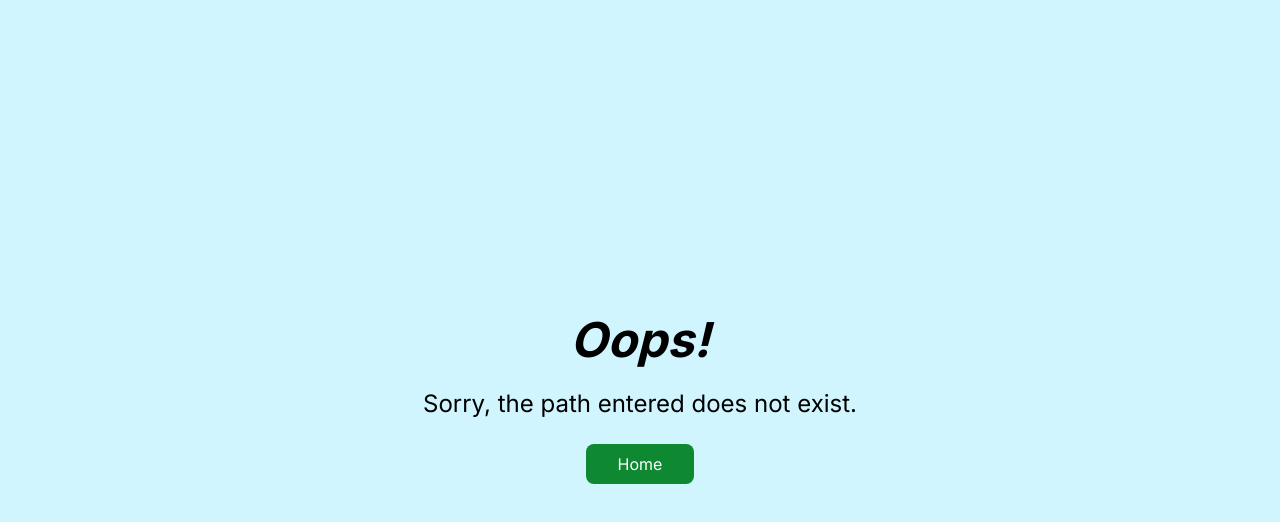
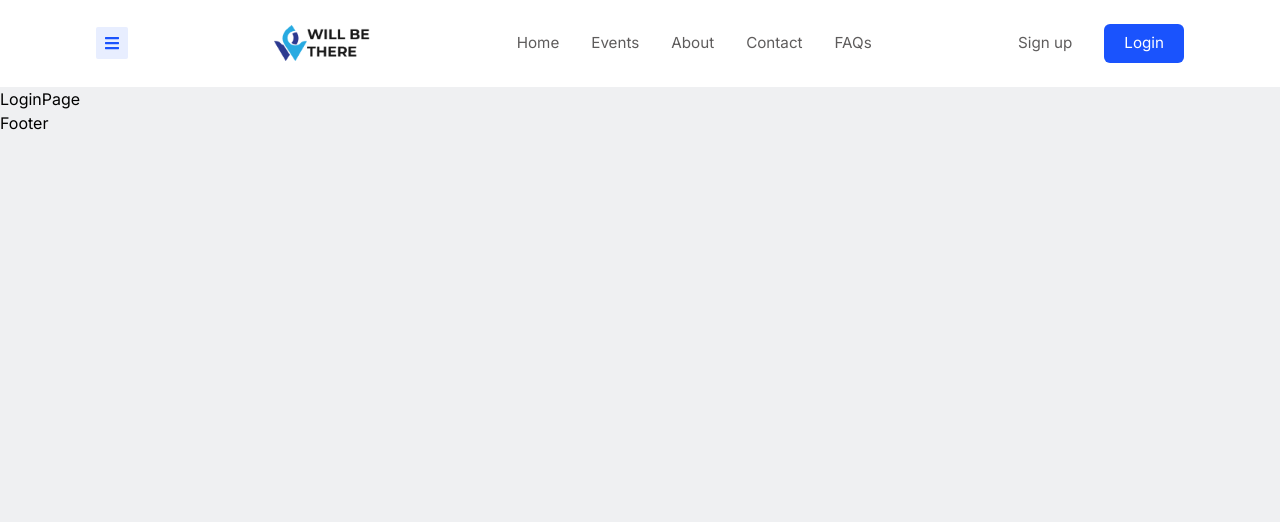
Before and after one commit to WILL-BE-THERE/WILL-BE-THERE, a React (Vite) app in the folder Frontend-React/: page /login in a window 1280 px wide. Shown: the top 522 px of the page. Built offline with nearby package versions, Linux system fonts and the light colour scheme.

Commit message:
added the navbar and the routing of the pagegs

```diff
--- /dev/null
+++ b/Frontend-React/src/components/Buttons/LoginButton.tsx
@@ -0,0 +1,13 @@
+import { Link } from 'react-router-dom';
+
+const LoginButton = () => {
+  return (
+    <Link
+      to='login'
+      className='px-5 py-2 bg-primary-100 text-white text-[0.95rem] rounded-md'
+    >
+      Login
+    </Link>
+  );
+};
+export default LoginButton;
--- /dev/null
+++ b/Frontend-React/src/components/Buttons/SignUpButton.tsx
@@ -0,0 +1,10 @@
+import { Link } from 'react-router-dom';
+
+const SignUpButton = () => {
+  return (
+    <Link to='signup' className='text-[0.95rem] text-neutral-200'>
+      Sign up
+    </Link>
+  );
+};
+export default SignUpButton;
--- /dev/null
+++ b/Frontend-React/src/components/NavLinks.tsx
@@ -0,0 +1,30 @@
+import { NavLink } from 'react-router-dom';
+
+const menuData = [
+  { title: 'Home', link: '/' },
+  { title: 'Events', link: 'events' },
+  { title: 'About', link: 'about' },
+  { title: 'Contact', link: 'contact' },
+  { title: 'FAQs', link: 'faqs' },
+];
+
+const NavLinks = () => {
+  return (
+    <ul className='flex items-center gap-8 text-[0.95rem]'>
+      {menuData.map((item, i) => (
+        <li>
+          <NavLink
+            to={item.link}
+            key={i}
+            className={`${(isActive: boolean) => {
+              return isActive ? 'active' : '';
+            }} text-neutral-200`}
+          >
+            {item.title}
+          </NavLink>
+        </li>
+      ))}
+    </ul>
+  );
+};
+export default NavLinks;
--- a/Frontend-React/src/components/Navbar.tsx
+++ b/Frontend-React/src/components/Navbar.tsx
@@ -1,4 +1,29 @@
+import logo from '../assets/logo.png';
+import SignUpButton from './Buttons/SignUpButton';
+import LoginButton from './Buttons/LoginButton';
+import NavLinks from './NavLinks';
+import { FaBars } from 'react-icons/fa';
+
 const Navbar = () => {
-  return <div>Navbar</div>;
+  return (
+    <nav className='bg-white py-6'>
+      <section className='w-[90%] flex items-center justify-between m-auto sm:w-[95%] lg:w-[85%]'>
+        <button
+          type='button'
+          className='bg-[#E8EEFF] p-2 rounded-sm border-none outline-none text-primary-100'
+        >
+          <FaBars />
+        </button>
+        <img src={logo} alt='Project Logo' className='w-24' />
+        <div className='hidden sm:block'>
+          <NavLinks />
+        </div>
+        <div className='items-center gap-x-8 hidden sm:flex'>
+          <SignUpButton />
+          <LoginButton />
+        </div>
+      </section>
+    </nav>
+  );
 };
 export default Navbar;
--- /dev/null
+++ b/Frontend-React/src/components/SideBar.tsx
@@ -0,0 +1,4 @@
+const SideBar = () => {
+  return <div>SideBar</div>;
+};
+export default SideBar;
--- a/Frontend-React/src/index.css
+++ b/Frontend-React/src/index.css
@@ -4,4 +4,9 @@
 
 body {
   font-family: 'Inter', sans-serif;
+  background-color: #eff0f2;
 }
+
+.active {
+  color: #1a53fd;
+}
--- a/Frontend-React/src/main.tsx
+++ b/Frontend-React/src/main.tsx
@@ -11,12 +11,22 @@ import ErrorPage from './components/ErrorPage.tsx';
 import Layout from './Layout.tsx';
 import Home from './pages/Home.tsx';
 import About from './pages/About.tsx';
+import Contact from './pages/Contact.tsx';
+import Events from './pages/Events.tsx';
+import Faqs from './pages/Faqs.tsx';
+import LoginPage from './pages/LoginPage.tsx';
+import SignUpPage from './pages/SignUpPage.tsx';
 
 const router = createBrowserRouter(
   createRoutesFromElements(
     <Route path='/' element={<Layout />} errorElement={<ErrorPage />}>
       <Route index element={<Home />} />
       <Route path='about' element={<About />} />
+      <Route path='contact' element={<Contact />} />
+      <Route path='events' element={<Events />} />
+      <Route path='faqs' element={<Faqs />} />
+      <Route path='login' element={<LoginPage />} />
+      <Route path='signup' element={<SignUpPage />} />
     </Route>
   )
 );
--- /dev/null
+++ b/Frontend-React/src/pages/LoginPage.tsx
@@ -0,0 +1,4 @@
+const LoginPage = () => {
+  return <div>LoginPage</div>;
+};
+export default LoginPage;
--- /dev/null
+++ b/Frontend-React/src/pages/SignUpPage.tsx
@@ -0,0 +1,4 @@
+const SignUpPage = () => {
+  return <div>SignUpPage</div>;
+};
+export default SignUpPage;
--- a/Frontend-React/tailwind.config.js
+++ b/Frontend-React/tailwind.config.js
@@ -8,7 +8,7 @@ export default {
           100: '#1A53FD',
           200: '#1262B1',
         },
-        neutral: '#C6E3FF',
+        neutral: { 100: '#C6E3FF', 200: '#5E5C5C' },
         secondary: {
           100: '#FD901A',
           200: '#B16512',
```
Also changed, not shown: Frontend-React/src/assets/logo.png.
